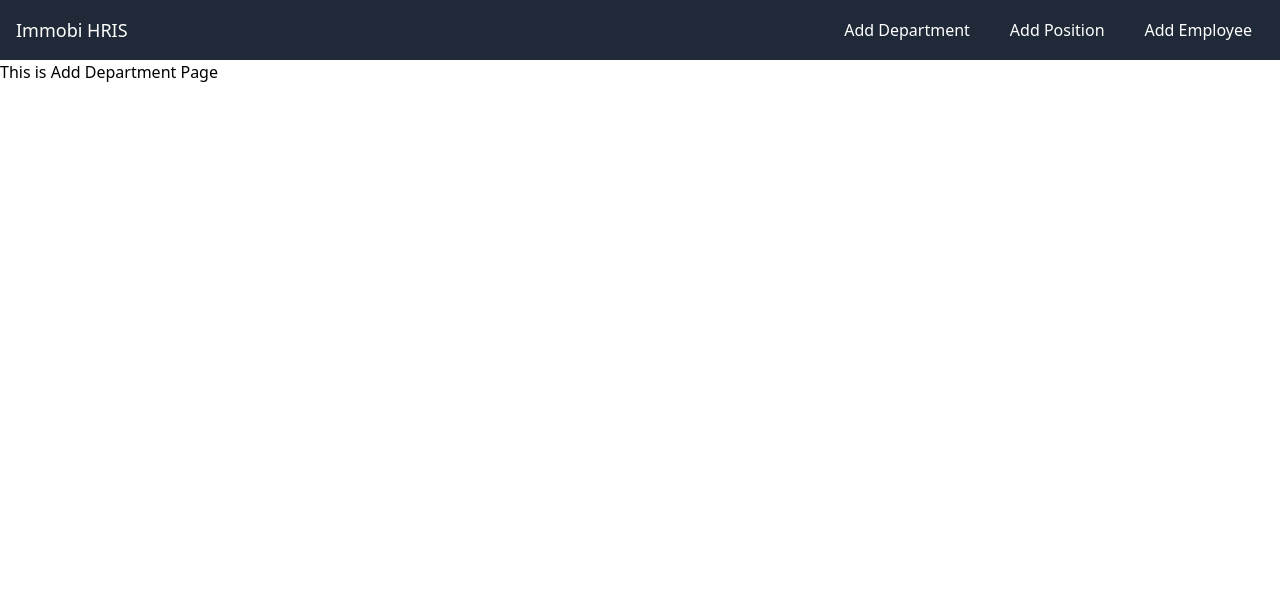
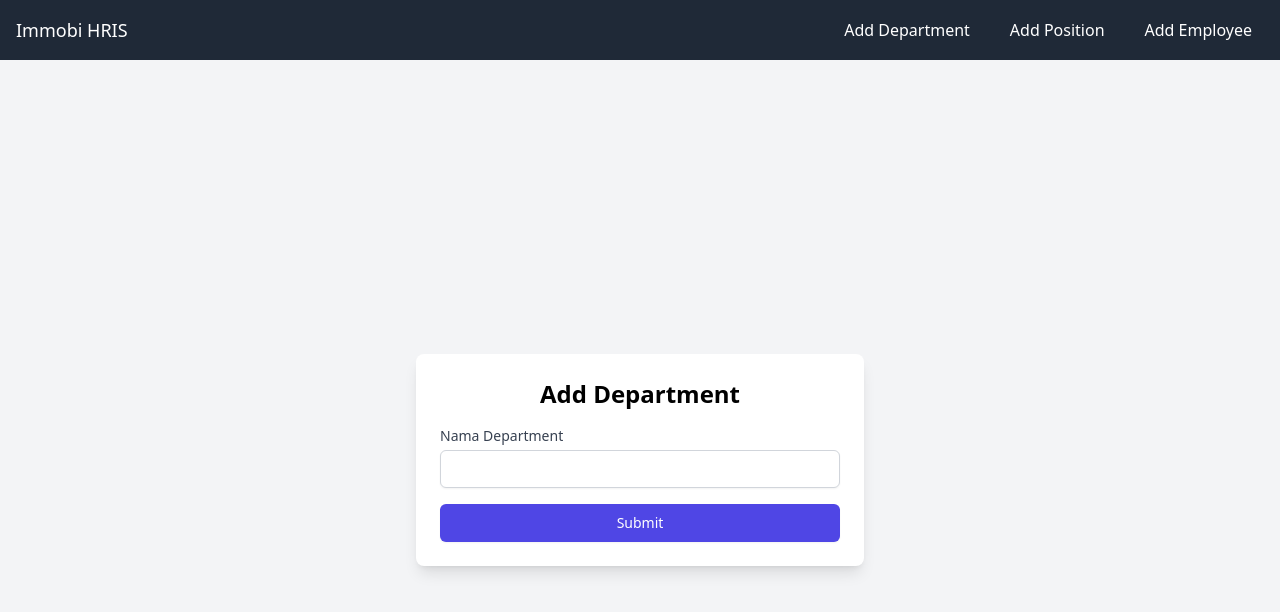
Before and after one commit to dwriz/immobi-test-client, a React (Vite) app in the folder immobi-hris/: page /add-department in a window 1280 px wide. Shown: the top 612 px of the page. Built offline with nearby package versions, Linux system fonts and the light colour scheme.

Commit message:
refactor AddDepartmentPage, add functionality

```diff
--- a/immobi-hris/package.json
+++ b/immobi-hris/package.json
@@ -12,7 +12,8 @@
   "dependencies": {
     "react": "^18.3.1",
     "react-dom": "^18.3.1",
-    "react-router-dom": "^6.25.1"
+    "react-router-dom": "^6.25.1",
+    "sweetalert2": "^11.12.2"
   },
   "devDependencies": {
     "@types/react": "^18.3.3",
--- a/immobi-hris/src/pages/AddDepartmentPage.jsx
+++ b/immobi-hris/src/pages/AddDepartmentPage.jsx
@@ -1,8 +1,86 @@
+import { useState } from "react";
+import Swal from "sweetalert2";
+
 function AddDepartmentPage() {
+  const [namaDepartment, setNamaDepartment] = useState("");
+
+  async function handleSubmit(event) {
+    event.preventDefault();
+
+    Swal.fire({
+      title: "Loading",
+      text: "Adding department...",
+      didOpen: () => {
+        Swal.showLoading();
+      },
+    });
+
+    try {
+      const response = await fetch("http://localhost:3000/departments", {
+        method: "POST",
+        headers: {
+          "Content-Type": "application/json",
+        },
+        body: JSON.stringify({ nama_department: namaDepartment }),
+      });
+
+      if (response.ok) {
+        Swal.fire({
+          icon: "success",
+          title: "Success",
+          text: "Department added successfully",
+        });
+        setNamaDepartment("");
+      } else {
+        const errorData = await response.json();
+        Swal.fire({
+          icon: "error",
+          title: "Error",
+          text: `Failed to add department: ${
+            errorData.message || response.statusText
+          }`,
+        });
+      }
+    } catch (error) {
+      console.log(error);
+      Swal.fire({
+        icon: "error",
+        title: "Error",
+        text: `Failed to add department: ${error.message}`,
+      });
+    }
+  }
+
   return (
-    <>
-      <h1>This is Add Department Page</h1>
-    </>
+    <div className="flex items-center justify-center min-h-screen bg-gray-100">
+      <div className="bg-white p-6 rounded-lg shadow-lg w-full max-w-md">
+        <h1 className="text-2xl font-bold mb-4 text-center">Add Department</h1>
+        <form onSubmit={handleSubmit} className="space-y-4">
+          <div>
+            <label
+              htmlFor="nama_department"
+              className="block text-sm font-medium text-gray-700"
+            >
+              Nama Department
+            </label>
+            <input
+              type="text"
+              id="nama_department"
+              value={namaDepartment}
+              onChange={(event) => setNamaDepartment(event.target.value)}
+              className="mt-1 block w-full px-3 py-2 border border-gray-300 rounded-md shadow-sm focus:outline-none focus:ring-indigo-500 focus:border-indigo-500 sm:text-sm"
+              required
+            />
+          </div>
+          <button
+            type="submit"
+            className="inline-flex justify-center py-2 px-4 border border-transparent shadow-sm text-sm font-medium rounded-md text-white bg-indigo-600 hover:bg-indigo-700 w-full"
+          >
+            Submit
+          </button>
+        </form>
+      </div>
+    </div>
   );
 }
 
```
Also changed, not shown: 1 other file (tests, documents, lock files or other folders).
